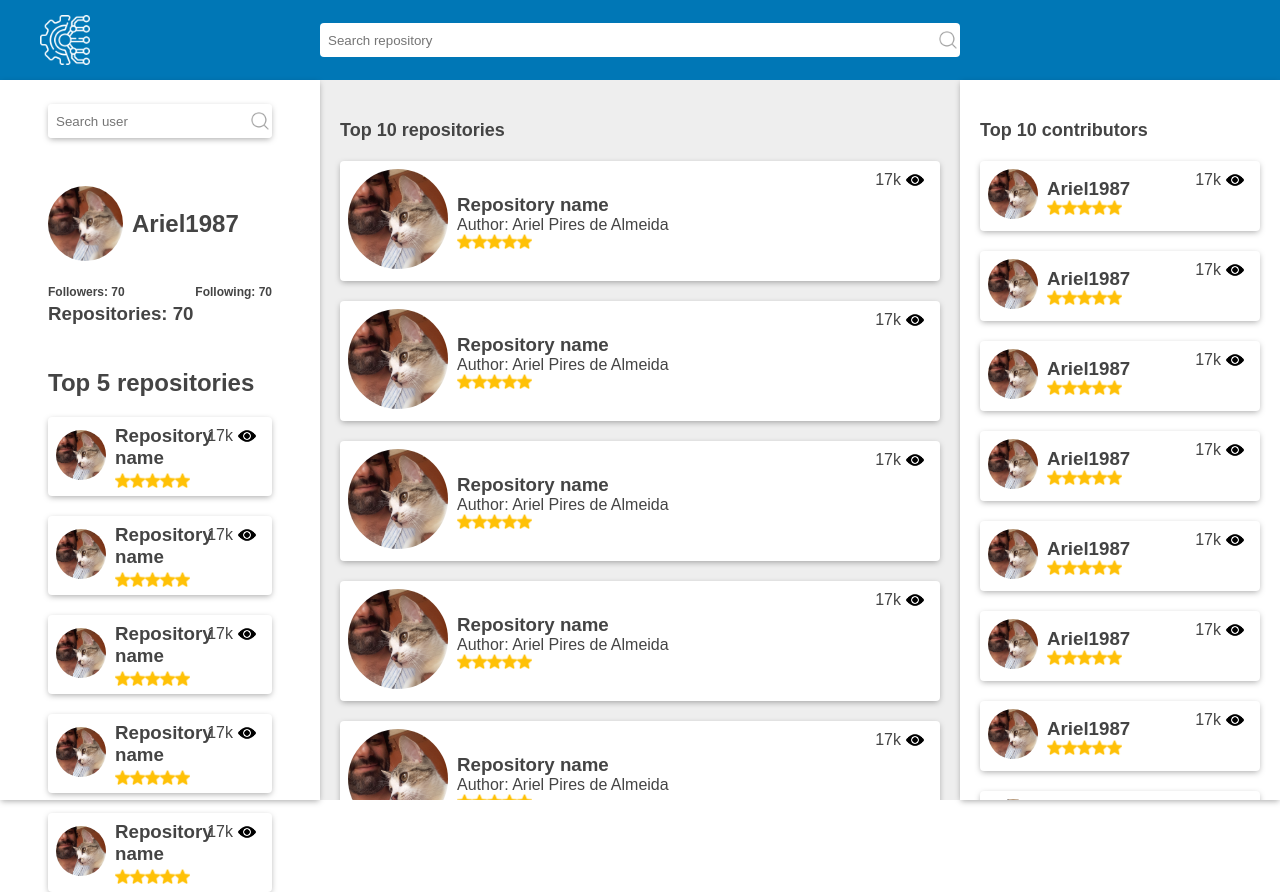
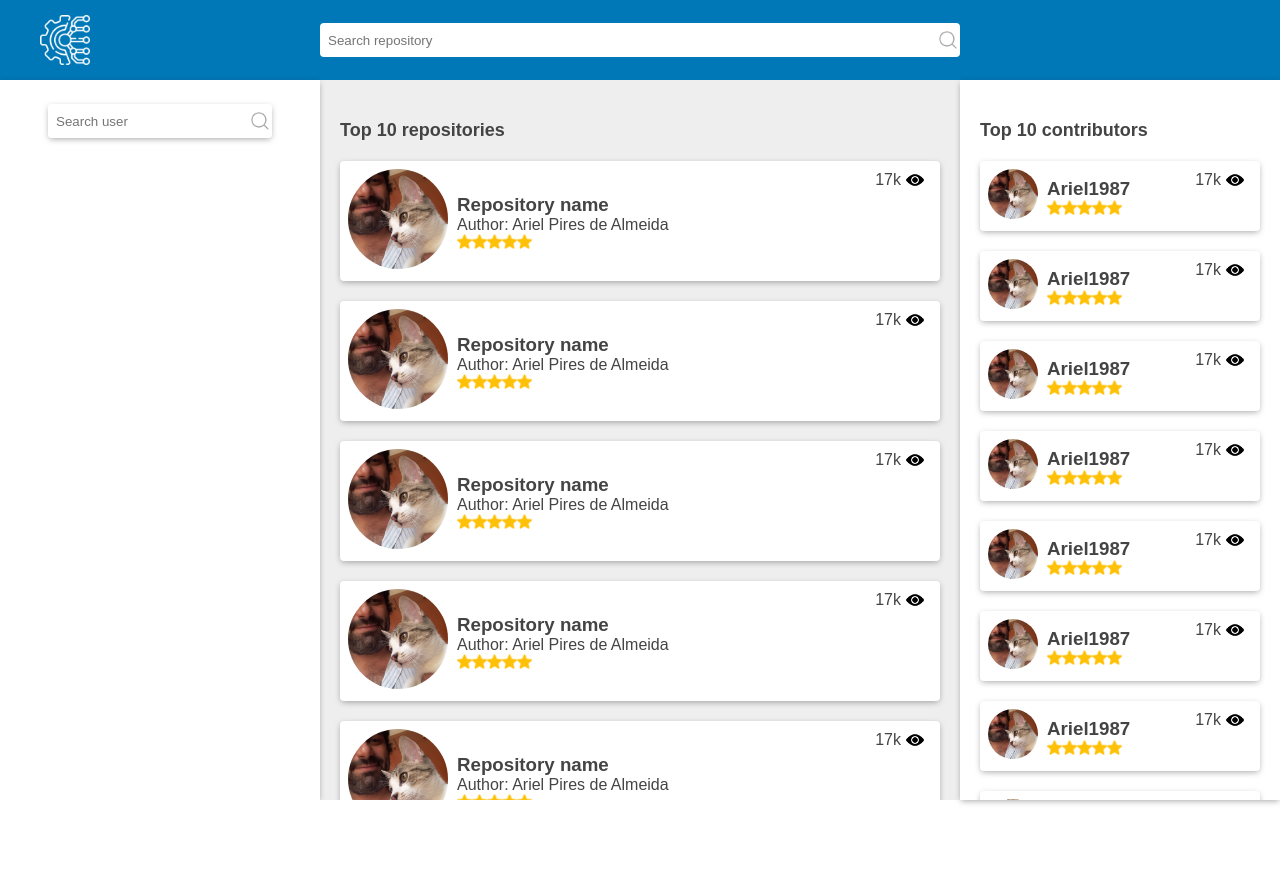
Before and after one commit to Ariel1987/git-app, a React (Create React App) app: page / in a window 1280 px wide. After the commit the page ends 800 px from the top, so only its background shows below. Built offline with nearby package versions, Linux system fonts and the light colour scheme.

Commit message:
chore: configure axios and fetch api data by user

```diff
--- a/src/components/atoms/SearchBar/SearchBar.js
+++ b/src/components/atoms/SearchBar/SearchBar.js
@@ -1,9 +1,14 @@
-import { Wrapper } from "./SearchBar.styles"
+import { Wrapper } from './SearchBar.styles'
 
 const SearchBar = (props) => {
   return (
     <Wrapper>
-      <input type="text" id="repository" placeholder={`Search ${props.type}`} />
+      <input
+        type="text"
+        id="repository"
+        placeholder={`Search ${props.type}`}
+        onChange={props.onChange}
+      />
     </Wrapper>
   )
 }
--- a/src/components/organisms/LeftSideBar/LeftSideBar.js
+++ b/src/components/organisms/LeftSideBar/LeftSideBar.js
@@ -3,16 +3,28 @@ import User from './components/User/User'
 import { SearchBarWrapper, Wrapper } from './LeftSideBar.styles'
 import Card from '../../molecules/Card/Card'
 import Avatar from '../../atoms/Avatar/Avatar'
+import { useState } from 'react'
+import fetchAppDataByUser from '../../../utils/fetchAppDataByUser'
 
 const LeftSideBar = () => {
+  const [username, setUsername] = useState('')
+
+  const userData = username === '' ? '' : fetchAppDataByUser(username)
+
   const n = 5
 
   return (
     <Wrapper>
       <SearchBarWrapper>
-        <SearchBar type="user" />
+        <SearchBar
+          type="user"
+          onChange={(event) => setUsername(event.target.value)}
+        />
       </SearchBarWrapper>
-      <User />
+      {userData && (
+        <>
+          {' '}
+          <User userData={userData} />
           <h2>Top 5 repositories</h2>
           <ul>
             {[...Array(n)].map((e, i) => (
@@ -36,12 +48,19 @@ const LeftSideBar = () => {
                 <h3>Repository name</h3>
                 <div style={{ display: 'flex' }}>
                   {[...Array(n)].map((e, i) => (
-                <img src="/icons/star.png" alt="star" key={i} height="15px" />
+                    <img
+                      src="/icons/star.png"
+                      alt="star"
+                      key={i}
+                      height="15px"
+                    />
                   ))}
                 </div>
               </Card>
             ))}
           </ul>
+        </>
+      )}
     </Wrapper>
   )
 }
--- a/src/components/organisms/LeftSideBar/components/User/User.js
+++ b/src/components/organisms/LeftSideBar/components/User/User.js
@@ -1,18 +1,20 @@
 import { Wrapper } from './User.styles'
 import Avatar from '../../../../atoms/Avatar/Avatar'
 
-const User = () => {
+const User = (props) => {
+
+  console.log(props.userData)
   return (
     <Wrapper>
       <div>
-        <Avatar src="/imgs/avatar.jpg" alt="avatar" dimensions={75} />
-        <h1>Ariel1987</h1>
+        <Avatar src={props.userData.avatar} alt="avatar" dimensions={75} />
+        <h1>{props.userData.username}</h1>
       </div>
       <div>
-        <span>Followers: 70</span>
-        <span>Following: 70</span>
+        <span>Followers: {props.userData.followers}</span>
+        <span>Following: {props.userData.following}</span>
       </div>
-      <h3>Repositories: 70</h3>
+      <h3>Repositories: {props.userData.repositories}</h3>
     </Wrapper>
   )
 }
--- a/src/config/axios/axios.js
+++ b/src/config/axios/axios.js
@@ -1,5 +1,11 @@
 import axios from 'axios'
+
+const gitApi = {
+  baseUrl: 'https://api.github.com/',
+  client_id: 'Iv1.9dce002b4b40a875',
+  client_secret: '4122963d3f8f493dff656dec0fccabe286afca8f',
+}
 
 const api = axios.create()
 
-export default api
+export { api, gitApi }
--- /dev/null
+++ b/src/services/userApi.js
@@ -0,0 +1,9 @@
+import { api, gitApi } from '../config/axios/axios'
+
+const userApi = async (username) => {
+  return await api.get(
+    `${gitApi.baseUrl}users/${username}?client_id=${gitApi.client_id}?client_secret=${gitApi.client_secret}`,
+  )
+}
+
+export default userApi
--- /dev/null
+++ b/src/utils/fetchAppDataByUser.js
@@ -0,0 +1,26 @@
+import userApi from '../services/userApi'
+
+const fetchAppDataByUser = async (username) => {
+  const payload = {
+    avatar: null,
+    username: null,
+    followers: null,
+    following: null,
+    repositories: null,
+  }
+
+  try {
+    const githubApiResult = await userApi(username)
+    payload.avatar = githubApiResult.data.avatar_url
+    payload.username = githubApiResult.data.login
+    payload.followers = githubApiResult.data.followers
+    payload.following = githubApiResult.data.following
+    payload.repositories = githubApiResult.data.public_repos
+
+    return payload
+  } catch (error) {
+    throw new Error(error)
+  }
+}
+
+export default fetchAppDataByUser
```
Also changed, not shown: src/services/githubApi.js (deleted, +0 -8 lines), src/utils/fetchGithubData.js (deleted, +0 -13 lines). Lines whose indentation alone changed are shown as unchanged.
